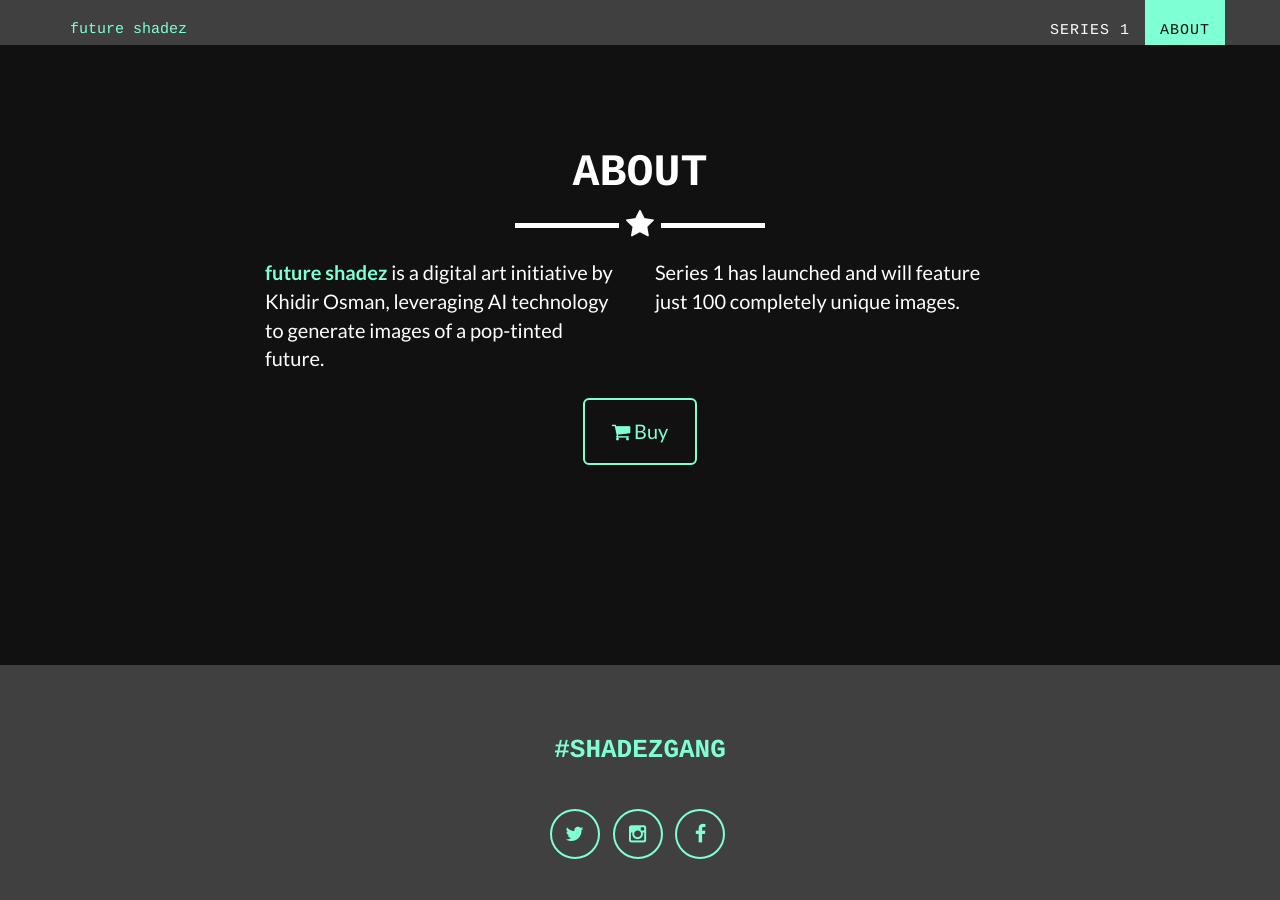
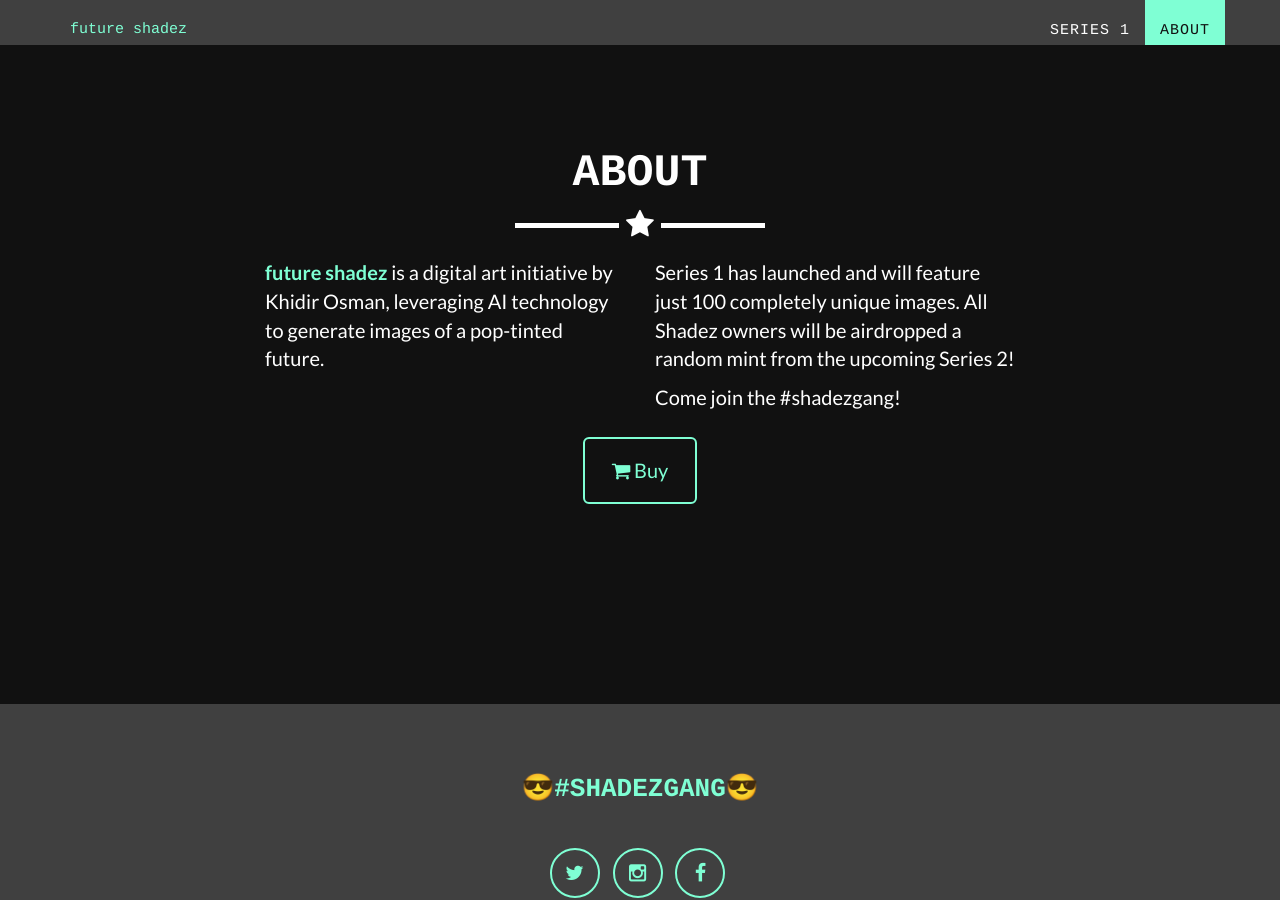
Before and after one commit to futureshadez/futureshadez.github.io, a Jekyll site: the page built from _posts/2021-10-24-Shadez-#3.markdown, in a window 1280 px wide and 900 px high, scrolled down 4466 px. Built offline with Jekyll 4.4.1, drawn with Linux system fonts in a browser that asks for light colours.

Commit message:
updated about

```diff
--- a/_includes/about.html
+++ b/_includes/about.html
@@ -12,7 +12,7 @@
                     <p><b style="color:#7FFFD4">future shadez</b> is a digital art initiative by Khidir Osman, leveraging AI technology to generate images of a pop-tinted future.</p>
                 </div>
                 <div class="col-lg-4">
-                    <p>Series 1 has launched and will feature just 100 completely unique images.</p>
+                    <p>Series 1 has launched and will feature just 100 completely unique images. All Shadez owners will be airdropped a random mint from the upcoming Series 2!</p><p>Come join the #shadezgang!</p>
                 </div>
                  <div class="col-lg-8 col-lg-offset-2 text-center">
                     <a href="https://opensea.io/collection/futureshadez" class="btn btn-lg btn-outline">
--- a/_includes/footer.html
+++ b/_includes/footer.html
@@ -12,7 +12,7 @@
                         </p>
                     </div>
                     <div class="footer-col col-md-4">
-					<h3 style="color:#7FFFD4">#shadezgang</h3>
+					<h3 style="color:#7FFFD4">😎#shadezgang😎</h3>
                         <h3>{{ site.footer.social }}</h3>
                         <ul class="list-inline">
                             {% for network in site.social %}
```
Also changed, not shown: 1 other file.
